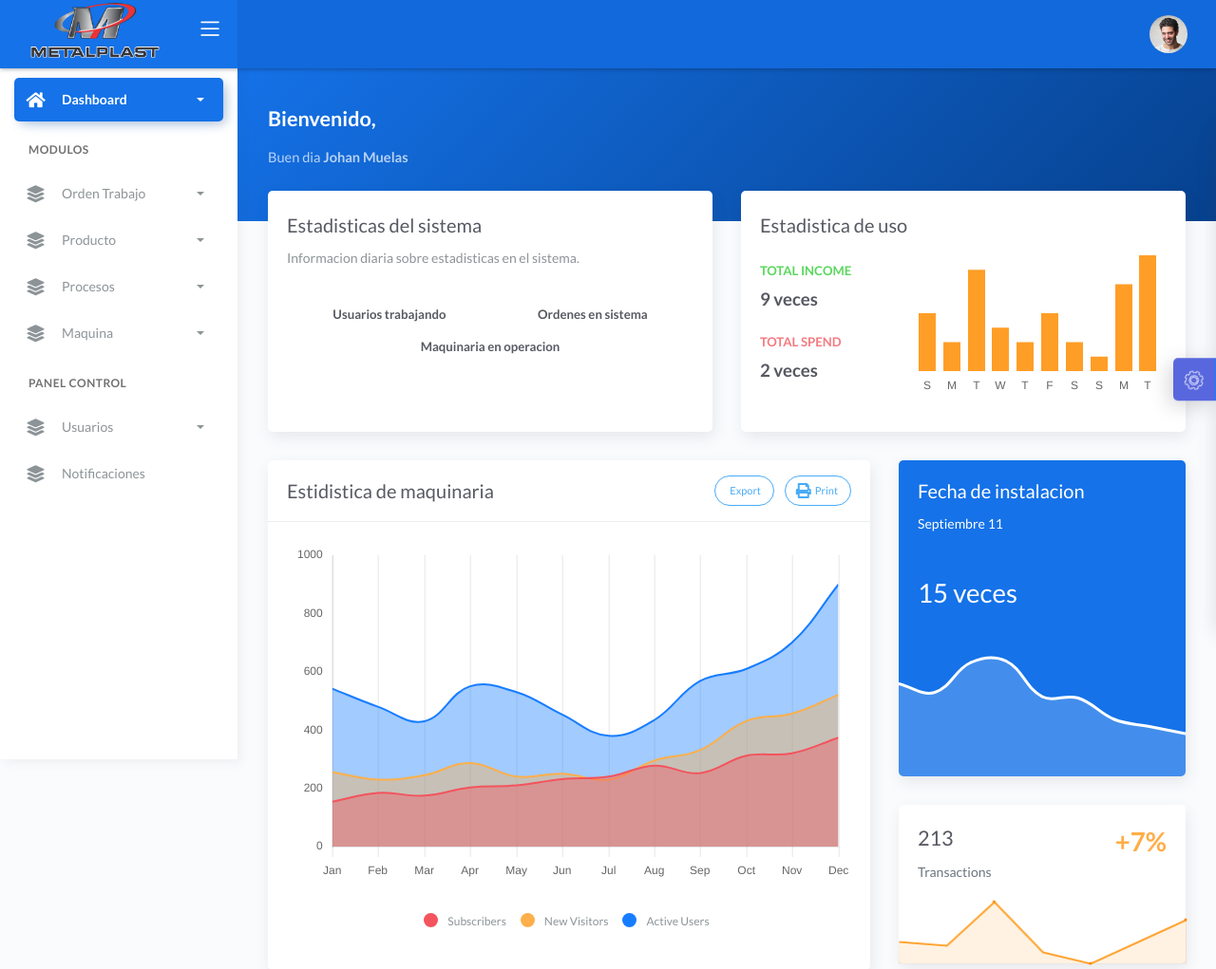
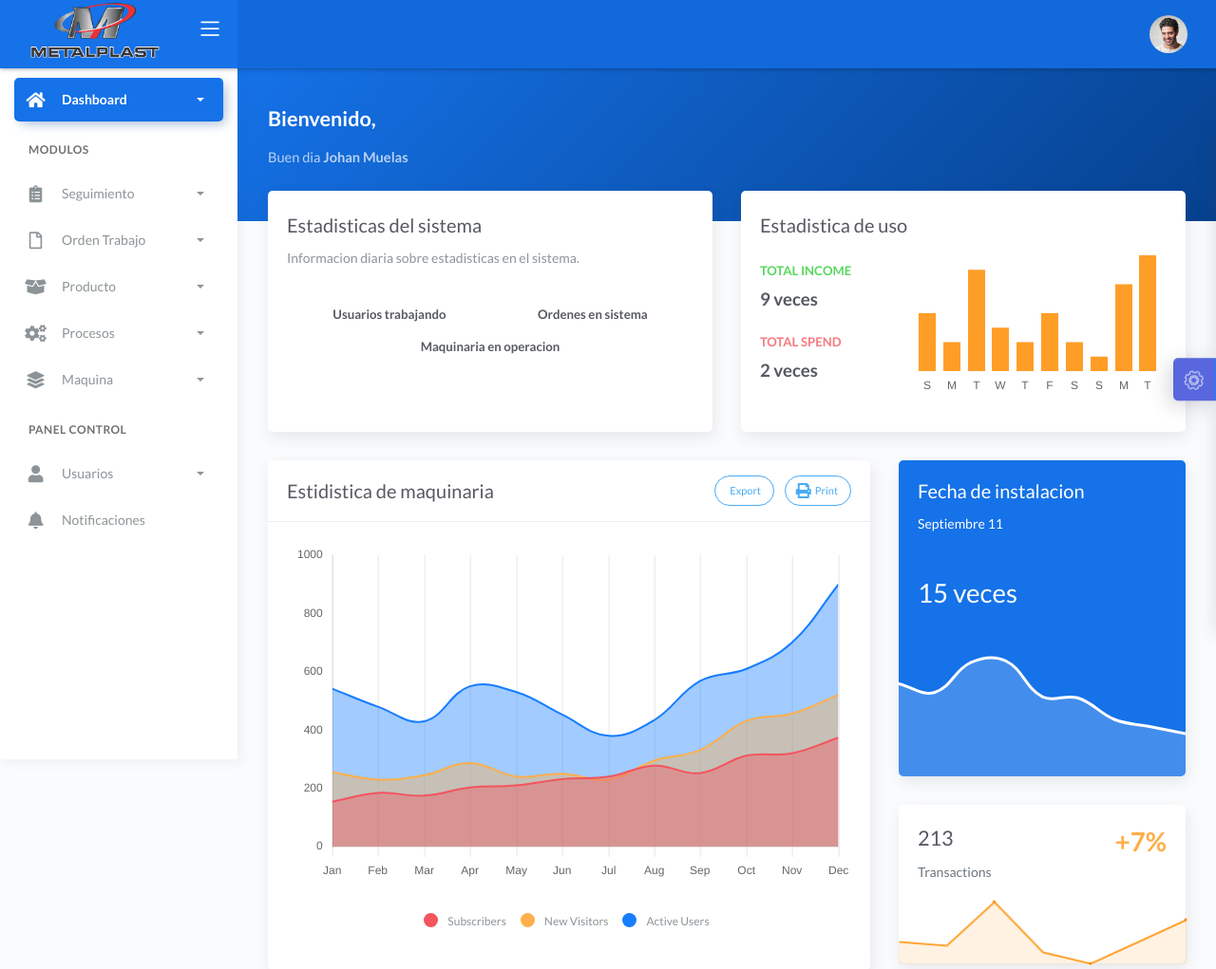
Before and after one commit to JohanC29/stpo-web, a PHP site: page /web/index.php in a window 1280 px wide. Shown: the top 1021 px of the page at 95% size. Run offline with PHP 8.4, Linux system fonts and the light colour scheme; some libraries are stand-ins or nearby versions.

Commit message:
Se actualiza Sidebar

```diff
--- a/view/partials/sidebar.php
+++ b/view/partials/sidebar.php
@@ -4,25 +4,11 @@
 				<div class="sidebar-content">
 					<ul class="nav nav-primary">
 						<li class="nav-item active">
-							<a data-toggle="collapse" href="#dashboard" class="collapsed" aria-expanded="false">
+							<a href="index.php" aria-expanded="false">
 								<i class="fas fa-home"></i>
 								<p>Dashboard</p>
 								<span class="caret"></span>
 							</a>
-							<div class="collapse" id="dashboard">
-								<ul class="nav nav-collapse">
-									<li>
-										<a href="">
-											<span class="sub-item">Dashboard 1</span>
-										</a>
-									</li>
-									<!-- <li>
-										<a href="../demo2/index.html">
-											<span class="sub-item">Dashboard 2</span>
-										</a>
-									</li> -->
-								</ul>
-							</div>
 						</li>
 
 						<li class="nav-section">
@@ -31,10 +17,38 @@
 							</span>
 							<h4 class="text-section">Modulos</h4>
 						</li>
+						<li class="nav-item">
+							<a data-toggle="collapse" href="#Seguimiento">
+
+								<i class="fas fa-clipboard-list"></i>
+								<p>Seguimiento</p>
+								<span class="caret"></span>
+							</a>
+							<div class="collapse" id="Seguimiento">
+								<ul class="nav nav-collapse">
+									<li>
+										<a href="">
+											<span class="sub-item">Consultar</span>
+										</a>
+									</li>
+									<li>
+										<a href="<?php echo getUrl("ordentrabajo","ordentrabajo","consultOtDetalle");?>">
+											<span class="sub-item">Configurar Orden Trabajo</span>
+										</a>
+									</li>
+									<li>
+										<a href="<?php echo getUrl("ordentrabajo","ordentrabajo","consult");?>">
+											<span class="sub-item">Gestionar Orden Trabajo</span>
+										</a>
+									</li>
+
+								</ul>
+							</div>
+						</li>
 
 						<li class="nav-item">
 							<a data-toggle="collapse" href="#OT">
-								<i class="fas fa-layer-group"></i>
+								<i class="far fa-file"></i>
 								<p>Orden Trabajo</p>
 								<span class="caret"></span>
 							</a>
@@ -61,7 +75,7 @@
 						</li>
 						<li class="nav-item">
 							<a data-toggle="collapse" href="#producto">
-								<i class="fas fa-layer-group"></i>
+								<i class="fas fa-box-open"></i>
 								<p>Producto</p>
 								<span class="caret"></span>
 							</a>
@@ -88,7 +102,7 @@
 						</li>
 						<li class="nav-item">
 							<a data-toggle="collapse" href="#procesos">
-								<i class="fas fa-layer-group"></i>
+								<i class="fas fa-cogs"></i>
 								<p>Procesos</p>
 								<span class="caret"></span>
 							</a>
@@ -143,7 +157,7 @@
 
 						<li class="nav-item">
 							<a data-toggle="collapse" href="#usuarios">
-								<i class="fas fa-layer-group"></i>
+								<i class="fas fa-user"></i>
 								<p>Usuarios</p>
 								<span class="caret"></span>
 							</a>
@@ -164,7 +178,7 @@
 						</li>
 						<li class="nav-item">
 							<a data-toggle="collapse" href="#notificaciones">
-								<i class="fas fa-layer-group"></i>
+								<i class="fas fa-bell"></i>
 								<p>Notificaciones</p>
 								<!-- <span class="caret"></span> -->
 							</a>
```
